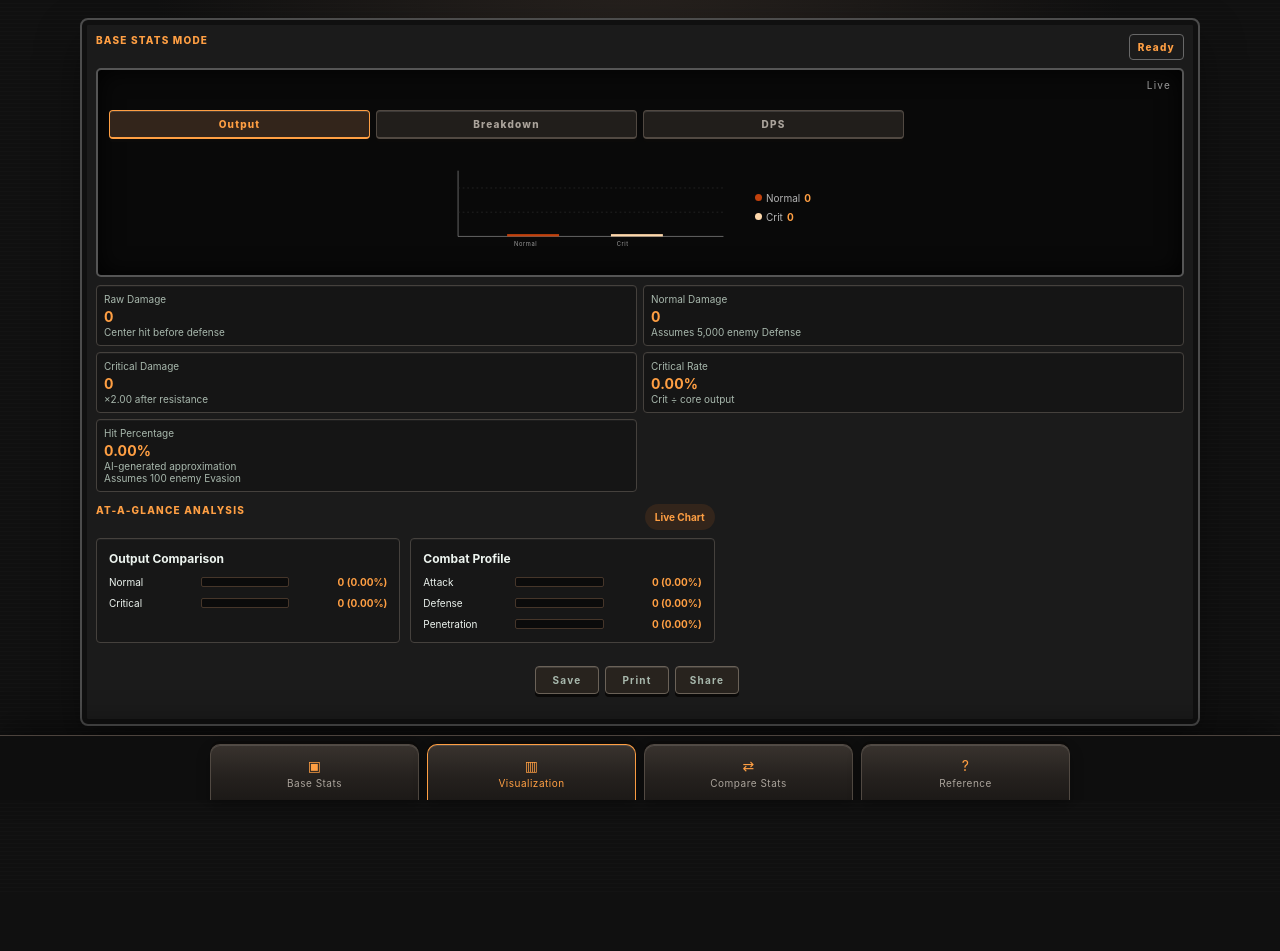
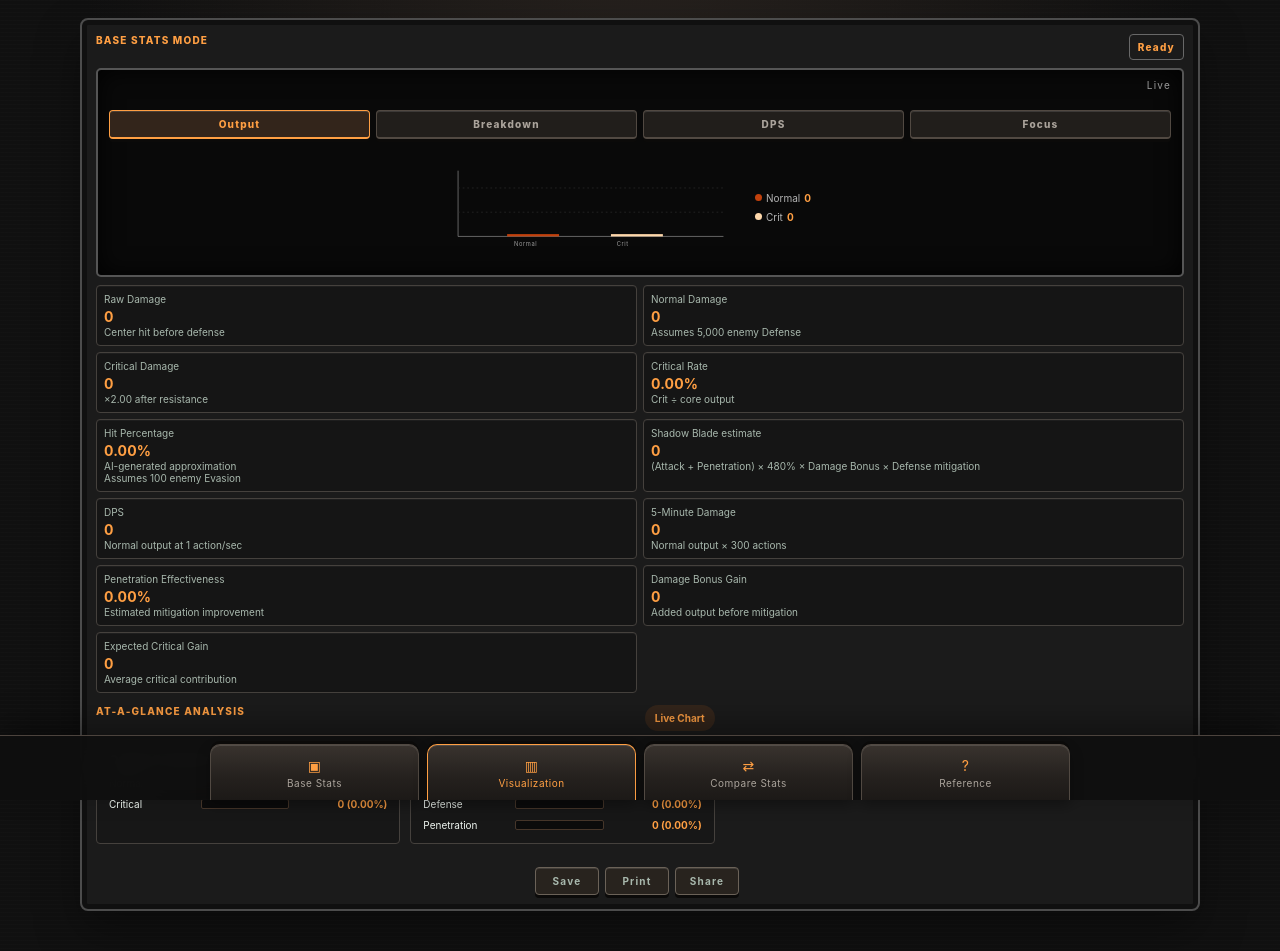
Before and after one commit to Jo11yPirate/WHOA_Adventure_Calculator, a Flask app: page / in a window 1280 px wide, after a click that opens the changed part. Shown: the top 951 px of the page. Before the commit the page ends 800 px from the top, so only its background shows below. Run offline with Flask 3, Linux system fonts and the light colour scheme.

Commit message:
Add class-specific dashboard focus charts
Add class-aware estimates, derived metrics, formulas, and a fourth Focus visualization tab for each class dashboard. Cover Priest healing projections, survivability contribution, and offensive stat comparisons with regression tests.\n\nCo-authored-by: Copilot <223556219+Copilot@users.noreply.github.com>

```diff
--- a/app.py
+++ b/app.py
@@ -81,6 +81,11 @@ FORMULA_GUIDANCE = {
     "Critical Rate": "Damage: Crit / (ATK + Penetration); Priest healing: Crit / (ATK + Penetration + Hit)",
     "HPS at 1 action/sec": "Normal healing per action × 1; five-minute total = HPS × 300",
     "DPS at 1 action/sec": "Normal damage per action × 1; five-minute total = DPS × 300",
+    "Penetration Effectiveness": "(Mitigation with Penetration ÷ mitigation without Penetration - 1) × 100; damage estimate only",
+    "Damage Bonus Gain": "Core output × Damage Bonus%; estimated output added before mitigation",
+    "Expected Critical Gain": "Normal output × (Critical Rate ÷ 100); expected critical contribution",
+    "Skill Estimate": "Class primary skill × (Attack + Penetration [+ Hit for Priest]) × (1 + Damage Bonus %), then defense mitigation",
+    "Five-Minute Total": "Normal HPS/DPS × 300 actions; assumes one action per second",
     "Hit Percentage": "min(100, Hit Rating ÷ assumed enemy Evasion × 100), assuming 100 Evasion",
     "Warrior Effective HP": "HP ÷ ((1 ÷ (1 + Defense ÷ 2,000)) × (1 - Damage Reduction))",
     "Warrior HP Contribution": "HP ÷ Effective HP × 100",
@@ -123,6 +128,19 @@ SKILLS = {
 SKILL_EFFECTS = {
     ("Archer", "Arrow Rain"): {"hit_count": 8},
     ("Assassin", "Shadow Blade"): {"execute_threshold": 0.30, "execute_multiplier": 2.0},
+}
+
+CLASS_DASHBOARD = {
+    "Priest": {"skill": "Sanctifying Light", "scaling": 2.60, "label": "Sanctifying Light estimate",
+               "formula": "Base healing × 260% × Damage Bonus; healing ignores Defense"},
+    "Warrior": {"skill": "Earth Strike", "scaling": 2.80, "label": "Earth Strike estimate",
+                "formula": "(Attack + Penetration) × 280% × Damage Bonus × Defense mitigation"},
+    "Assassin": {"skill": "Shadow Blade", "scaling": 4.80, "label": "Shadow Blade estimate",
+                 "formula": "(Attack + Penetration) × 480% × Damage Bonus × Defense mitigation"},
+    "Archer": {"skill": "Piercing Arrow", "scaling": 3.50, "label": "Piercing Arrow estimate",
+               "formula": "(Attack + Penetration) × 350% × Damage Bonus × Defense mitigation"},
+    "Mage": {"skill": "Astral Comet", "scaling": 4.20, "label": "Astral Comet estimate",
+             "formula": "(Attack + Penetration) × 420% × Damage Bonus × Defense mitigation"},
 }
 
 
@@ -223,6 +241,8 @@ def calculate_ascendancy(values):
     critical_center_hit = normal_center_hit * 2
     effective_enemy_defense = max(0, ENEMY_DEFENSE_BASELINE - penetration)
     mitigation_multiplier = 1 / (1 + effective_enemy_defense / 2000)
+    if is_healing:
+        mitigation_multiplier = 1.0
     defense_score = values.get("defense_score", 0)
     damage_reduction = min(90, values.get("damage_reduction_percentage", 0)) / 100
     defense_multiplier = 1 / (1 + defense_score / 2000)
@@ -255,6 +275,23 @@ def calculate_ascendancy(values):
         "damage_received": 0.0,
         "damage_reduction_applied": 0.0,
     }
+    baseline_mitigation = 1 / (1 + ENEMY_DEFENSE_BASELINE / 2000)
+    result.update({
+        "penetration_effectiveness": 0.0 if is_healing else ((mitigation_multiplier / baseline_mitigation) - 1) * 100,
+        "damage_bonus_gain": core_output * (damage_bonus_multiplier - 1),
+        "expected_critical_gain": normal_center_hit * (critical_rate / 100),
+    })
+    dashboard = CLASS_DASHBOARD[values["class_name"]]
+    skill_output = core_output * dashboard["scaling"] * damage_bonus_multiplier
+    result.update({
+        "dashboard_skill": dashboard["skill"],
+        "dashboard_skill_scaling": dashboard["scaling"],
+        "skill_estimate": skill_output * mitigation_multiplier,
+        "normal_rate": normal_center_hit * mitigation_multiplier,
+        "critical_rate_output": critical_center_hit * mitigation_multiplier,
+        "five_minute_normal": normal_center_hit * mitigation_multiplier * 300,
+        "five_minute_critical": critical_center_hit * mitigation_multiplier * 300,
+    })
     return result
 
 
@@ -357,6 +394,7 @@ def index():
         formula_guidance=FORMULA_GUIDANCE,
         ascendancy_formulas=ASCENDANCY_FORMULAS,
         class_profiles=CLASS_PROFILES,
+        class_dashboard=CLASS_DASHBOARD,
         skills=SKILLS,
         calculator=calculator,
     )
--- a/static/dashboard.js
+++ b/static/dashboard.js
@@ -58,6 +58,13 @@ const comparisonStorageKey = "whoa-adventure-comparison-stats";
 const enemyDefenseBaseline = 5000;
 const enemyHitBaseline = 5000;
 const incomingHitBaseline = 5000;
+const classDashboard = {
+  Priest: { skill: "Sanctifying Light", scaling: 2.6, label: "Sanctifying Light estimate", formula: "Base healing × 260% × Damage Bonus; healing ignores Defense" },
+  Warrior: { skill: "Earth Strike", scaling: 2.8, label: "Earth Strike estimate", formula: "(Attack + Penetration) × 280% × Damage Bonus × Defense mitigation" },
+  Assassin: { skill: "Shadow Blade", scaling: 4.8, label: "Shadow Blade estimate", formula: "(Attack + Penetration) × 480% × Damage Bonus × Defense mitigation" },
+  Archer: { skill: "Piercing Arrow", scaling: 3.5, label: "Piercing Arrow estimate", formula: "(Attack + Penetration) × 350% × Damage Bonus × Defense mitigation" },
+  Mage: { skill: "Astral Comet", scaling: 4.2, label: "Astral Comet estimate", formula: "(Attack + Penetration) × 420% × Damage Bonus × Defense mitigation" },
+};
 
 function saveCalculatorState(form, classSelect) {
   const state = {
@@ -214,6 +221,63 @@ function updateHpsRateGraph(values) {
   });
 }
 
+function updateClassFocus(className, values) {
+  const [rawOutput, normalOutput, criticalOutput, penetration, defense, effectiveHp, damageReduction, criticalRate] = values;
+  const configs = {
+    Assassin: {
+      title: "Crit vs Penetration Focus",
+      note: "Comparison of the two recommended Assassin build directions.",
+      labels: ["Normal", "Critical", "Penetration"],
+      values: [normalOutput, criticalOutput, penetration],
+      colors: ["#c2410c", "#fed7aa", "#f97316"],
+    },
+    Archer: {
+      title: "Penetration Impact",
+      note: "Estimated normal output compared with the raw attack core and Penetration.",
+      labels: ["Raw", "Normal", "Penetration"],
+      values: [rawOutput, normalOutput, penetration],
+      colors: ["#c2410c", "#f97316", "#fed7aa"],
+    },
+    Mage: {
+      title: "Defense Sensitivity",
+      note: "Estimated output at the current defense baseline and without mitigation.",
+      labels: ["Unmitigated", "Current", "Defense"],
+      values: [rawOutput, normalOutput, defense],
+      colors: ["#fed7aa", "#f97316", "#c2410c"],
+    },
+    Priest: {
+      title: "Five-Minute HPS Projection",
+      note: "Cumulative healing projection at one action per second.",
+      labels: ["60s", "180s", "300s"],
+      values: [normalOutput * 60, normalOutput * 180, normalOutput * 300],
+      colors: ["#c2410c", "#f97316", "#fed7aa"],
+    },
+    Warrior: {
+      title: "Effective HP Contribution",
+      note: "Relative contribution of HP, Defense, and Damage Reduction to survivability.",
+      labels: ["HP", "Defense", "Reduction"],
+      values: [effectiveHp, defense, damageReduction * 100],
+      colors: ["#c2410c", "#f97316", "#fed7aa"],
+    },
+  };
+  const config = configs[className] || configs.Assassin;
+  const maximum = Math.max(...config.values, 1);
+  document.querySelectorAll(".class-focus-panel").forEach((panel) => {
+    const chart = panel.querySelector(".class-focus-chart");
+    const legend = panel.querySelector(".class-focus-legend");
+    panel.querySelector("#class-focus-title").textContent = config.title;
+    panel.querySelector("#class-focus-note").textContent = config.note;
+    chart.innerHTML = `<path d="M35 12V140H340" class="graph-axis"></path><path d="M35 50H340M35 95H340" class="graph-grid"></path>${config.values.map((value, index) => {
+      const height = Math.max(5, value / maximum * 105);
+      const x = 58 + index * 105;
+      return `<rect x="${x}" y="${140 - height}" width="62" height="${height}" fill="${config.colors[index]}" class="class-focus-bar"></rect><text x="${x + 31}" y="158" text-anchor="middle" class="graph-label">${config.labels[index]}</text>`;
+    }).join("")}`;
+    legend.innerHTML = config.labels.map((label, index) =>
+      `<span><i style="background:${config.colors[index]}"></i><b>${label}</b><em>${format(config.values[index])}</em></span>`
+    ).join("");
+  });
+}
+
 function updateCharts(rawOutput, normalOutput, criticalOutput, attack, defense, penetration, outputBonus, enemyDefense, mitigation, incomingDamage, damageReduction, damageReceived) {
   const isHealing = document.getElementById("class-select")?.value === "Priest";
   const outputMax = Math.max(rawOutput, criticalOutput, 1);
@@ -269,6 +333,11 @@ function updatePriestOnly(className) {
   document.querySelectorAll(".priest-only").forEach((element) => {
     element.hidden = className !== "Priest";
   });
+  const dashboard = classDashboard[className];
+  setAllText("#res-skill-label", dashboard.label);
+  setAllText("#res-skill-note", dashboard.formula);
+  setAllText("#res-rate-label", className === "Priest" ? "HPS" : "DPS");
+  setAllText("#res-five-minute-label", className === "Priest" ? "5-Minute Healing" : "5-Minute Damage");
   const label = document.getElementById("critical-rate-label");
   const formula = document.getElementById("critical-rate-formula");
   if (label) label.textContent = className === "Priest" ? "Heal Crit" : "Critical Rate";
@@ -284,6 +353,7 @@ function updatePriestOnly(className) {
       element.textContent = className === "Priest" ? "HPS" : "DPS";
     }
   });
+  document.querySelectorAll(".class-focus-only").forEach((element) => { element.hidden = false; });
   const isHealing = className === "Priest";
   setAllText("#res-raw-label", isHealing ? "Raw Healing" : "Raw Damage");
   setAllText("#res-normal-label", isHealing ? "Normal Healing" : "Normal Damage");
@@ -398,6 +468,10 @@ function runRecalculationPipeline() {
     const defenseMultiplier = 1 / (1 + defense / 2000);
     const incomingDamageMultiplier = defenseMultiplier * (1 - damageReduction);
     const effectiveHp = incomingDamageMultiplier ? hp / incomingDamageMultiplier : hp;
+    const dashboard = classDashboard[document.getElementById("class-select").value];
+    const classMitigation = isHealing ? 1 : mitigation;
+    const skillEstimate = coreOutput * dashboard.scaling * (1 + outputBonus) * classMitigation;
+    const normalRate = rawOutput * classMitigation;
 
     setText("res-raw", format(rawOutput));
     setText("res-normal", format(rawOutput * mitigation));
@@ -410,6 +484,12 @@ function runRecalculationPipeline() {
     setText("res-resilience", (effectiveHp / incomingHitBaseline).toFixed(2));
     setText("res-dodge", `${Math.min(100, evasion / enemyHitBaseline * 100).toFixed(2)}%`);
     setText("res-damage-reduction", `${(damageReduction * 100).toFixed(2)}%`);
+    setText("res-skill-estimate", format(skillEstimate));
+    setText("res-rate", format(normalRate));
+    setText("res-five-minute", format(normalRate * 300));
+    setText("res-penetration-effectiveness", `${Math.max(0, (isHealing ? 0 : ((classMitigation / (1 / (1 + enemyDefenseBaseline / 2000))) - 1) * 100)).toFixed(2)}%`);
+    setText("res-damage-bonus-gain", format(coreOutput * outputBonus));
+    setText("res-critical-gain", format(normalRate * (criticalRate / 100)));
     updateDpsRadar([
       rawOutput * mitigation,
       criticalRate,
@@ -418,6 +498,10 @@ function runRecalculationPipeline() {
       hitRating,
     ]);
     updateHpsRateGraph([rawOutput, rawOutput * mitigation, rawOutput * mitigation * criticalMultiplier]);
+    updateClassFocus(
+      document.getElementById("class-select").value,
+      [rawOutput, rawOutput * mitigation, rawOutput * mitigation * criticalMultiplier, penetrationRating, enemyDefenseBaseline, effectiveHp, damageReduction, criticalRate],
+    );
     updateSurvivabilityGraph([
       hp,
       effectiveHp,
--- a/templates/index.html
+++ b/templates/index.html
@@ -99,6 +99,13 @@
                 <button type="button" class="screen-tab" role="tab" aria-selected="false" data-screen-tab="profile">Breakdown</button>
                 <button type="button" class="screen-tab warrior-only" role="tab" aria-selected="false" data-screen-tab="survivability" {% if selected_class != "Warrior" %}hidden{% endif %}>Survivability</button>
                 <button type="button" class="screen-tab combat-rate-only" role="tab" aria-selected="false" data-screen-tab="rate" {% if selected_class == "Warrior" %}hidden{% endif %}>{% if selected_class == "Priest" %}HPS{% else %}DPS{% endif %}</button>
+                <button type="button" class="screen-tab class-focus-only" role="tab" aria-selected="false" data-screen-tab="focus">Focus</button>
+              </div>
+              <div class="screen-panel class-focus-panel" data-screen-panel="focus" role="tabpanel" hidden>
+                <strong id="class-focus-title" class="graph-title">Class Focus</strong>
+                <svg id="class-focus-chart" class="class-focus-chart" viewBox="0 0 360 170" role="img" aria-label="Class-specific focus chart"></svg>
+                <div id="class-focus-legend" class="class-focus-legend"></div>
+                <small id="class-focus-note" class="graph-assumption"></small>
               </div>
               <div class="screen-panel is-active" data-screen-panel="output" role="tabpanel">
                 <div class="output-graph-layout">
@@ -165,6 +172,12 @@
               <article class="metric warrior-only" {% if selected_class != "Warrior" %}hidden{% endif %}><span>Resilience</span><strong id="res-resilience">{{ "%.2f"|format(stats.warrior_resilience) }}</strong><small>Estimated hits survived</small></article>
               <article class="metric warrior-only" {% if selected_class != "Warrior" %}hidden{% endif %}><span>Dodge Percentage</span><strong id="res-dodge">{{ "%.2f"|format(stats.warrior_dodge) }}%</strong><small>Assumes 5,000 enemy Hit</small></article>
               <article class="metric warrior-only" {% if selected_class != "Warrior" %}hidden{% endif %}><span>Damage Reduction</span><strong id="res-damage-reduction">{{ "%.2f"|format(stats.damage_reduction_percentage) }}%</strong><small>Entered character value</small></article>
+              <article class="metric class-estimate"><span id="res-skill-label">{{ class_dashboard[selected_class].label }}</span><strong id="res-skill-estimate">{{ "{:,.0f}".format(stats.skill_estimate) }}</strong><small id="res-skill-note">{{ class_dashboard[selected_class].formula }}</small></article>
+              <article class="metric rate-estimate"><span id="res-rate-label">{% if selected_class == "Priest" %}HPS{% else %}DPS{% endif %}</span><strong id="res-rate">{{ "{:,.0f}".format(stats.normal_rate) }}</strong><small>Normal output at 1 action/sec</small></article>
+              <article class="metric rate-estimate"><span id="res-five-minute-label">{% if selected_class == "Priest" %}5-Minute Healing{% else %}5-Minute Damage{% endif %}</span><strong id="res-five-minute">{{ "{:,.0f}".format(stats.five_minute_normal) }}</strong><small>Normal output × 300 actions</small></article>
+              <article class="metric estimate-only"><span>Penetration Effectiveness</span><strong id="res-penetration-effectiveness">{{ "%.2f"|format(stats.penetration_effectiveness) }}%</strong><small>Estimated mitigation improvement</small></article>
+              <article class="metric estimate-only"><span>Damage Bonus Gain</span><strong id="res-damage-bonus-gain">{{ "{:,.0f}".format(stats.damage_bonus_gain) }}</strong><small>Added output before mitigation</small></article>
+              <article class="metric estimate-only"><span>Expected Critical Gain</span><strong id="res-critical-gain">{{ "{:,.0f}".format(stats.expected_critical_gain) }}</strong><small>Average critical contribution</small></article>
             </div>
           {% else %}
             <div class="section-heading">
@@ -178,6 +191,13 @@
                 <button type="button" class="screen-tab" role="tab" aria-selected="false" data-screen-tab="profile">Breakdown</button>
                 <button type="button" class="screen-tab warrior-only" role="tab" aria-selected="false" data-screen-tab="survivability" hidden>Survivability</button>
                 <button type="button" class="screen-tab combat-rate-only" role="tab" aria-selected="false" data-screen-tab="rate" hidden>DPS</button>
+                <button type="button" class="screen-tab class-focus-only" role="tab" aria-selected="false" data-screen-tab="focus">Focus</button>
+              </div>
+              <div class="screen-panel class-focus-panel" data-screen-panel="focus" role="tabpanel" hidden>
+                <strong id="class-focus-title" class="graph-title">Class Focus</strong>
+                <svg id="class-focus-chart" class="class-focus-chart" viewBox="0 0 360 170" role="img" aria-label="Class-specific focus chart"></svg>
+                <div id="class-focus-legend" class="class-focus-legend"></div>
+                <small id="class-focus-note" class="graph-assumption"></small>
               </div>
               <div class="screen-panel is-active" data-screen-panel="output" role="tabpanel">
                 <div class="output-graph-layout">
@@ -236,6 +256,12 @@
               <article class="metric warrior-only" hidden><span>Resilience</span><strong id="res-resilience">0.00</strong><small>Estimated hits survived</small></article>
               <article class="metric warrior-only" hidden><span>Dodge Percentage</span><strong id="res-dodge">0.00%</strong><small>Assumes 5,000 enemy Hit</small></article>
               <article class="metric warrior-only" hidden><span>Damage Reduction</span><strong id="res-damage-reduction">0.00%</strong><small>Entered character value</small></article>
+              <article class="metric class-estimate"><span id="res-skill-label">{{ class_dashboard[selected_class].label }}</span><strong id="res-skill-estimate">0</strong><small id="res-skill-note">{{ class_dashboard[selected_class].formula }}</small></article>
+              <article class="metric rate-estimate"><span id="res-rate-label">DPS</span><strong id="res-rate">0</strong><small>Normal output at 1 action/sec</small></article>
+              <article class="metric rate-estimate"><span id="res-five-minute-label">5-Minute Damage</span><strong id="res-five-minute">0</strong><small>Normal output × 300 actions</small></article>
+              <article class="metric estimate-only"><span>Penetration Effectiveness</span><strong id="res-penetration-effectiveness">0.00%</strong><small>Estimated mitigation improvement</small></article>
+              <article class="metric estimate-only"><span>Damage Bonus Gain</span><strong id="res-damage-bonus-gain">0</strong><small>Added output before mitigation</small></article>
+              <article class="metric estimate-only"><span>Expected Critical Gain</span><strong id="res-critical-gain">0</strong><small>Average critical contribution</small></article>
             </div>
           {% endif %}
         </section>
@@ -325,6 +351,7 @@
                 <span><b>Gems:</b> {{ profile.gems }}</span>
                 <span><b>Refinement:</b> {{ profile.refinement }}</span>
                 <span><b>Focus:</b> {{ profile.notable }}</span>
+                <span><b>Dashboard estimate:</b> {{ class_dashboard[class_name].formula }}</span>
               </div>
             {% endfor %}
           </div>
```
Also changed, not shown: static/styles.css (+44 -0 lines), test_calculator.py (+18 -0 lines).
